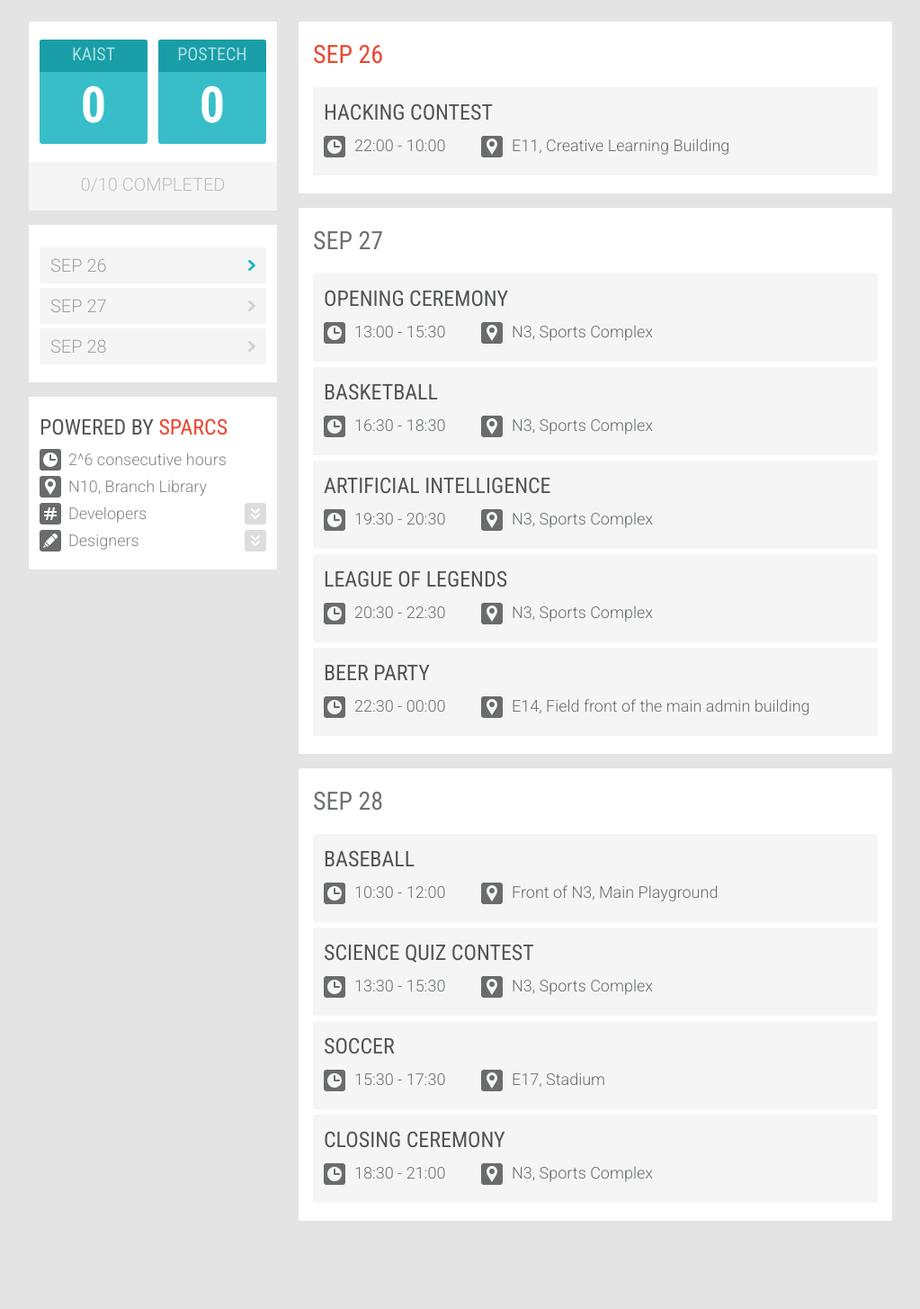
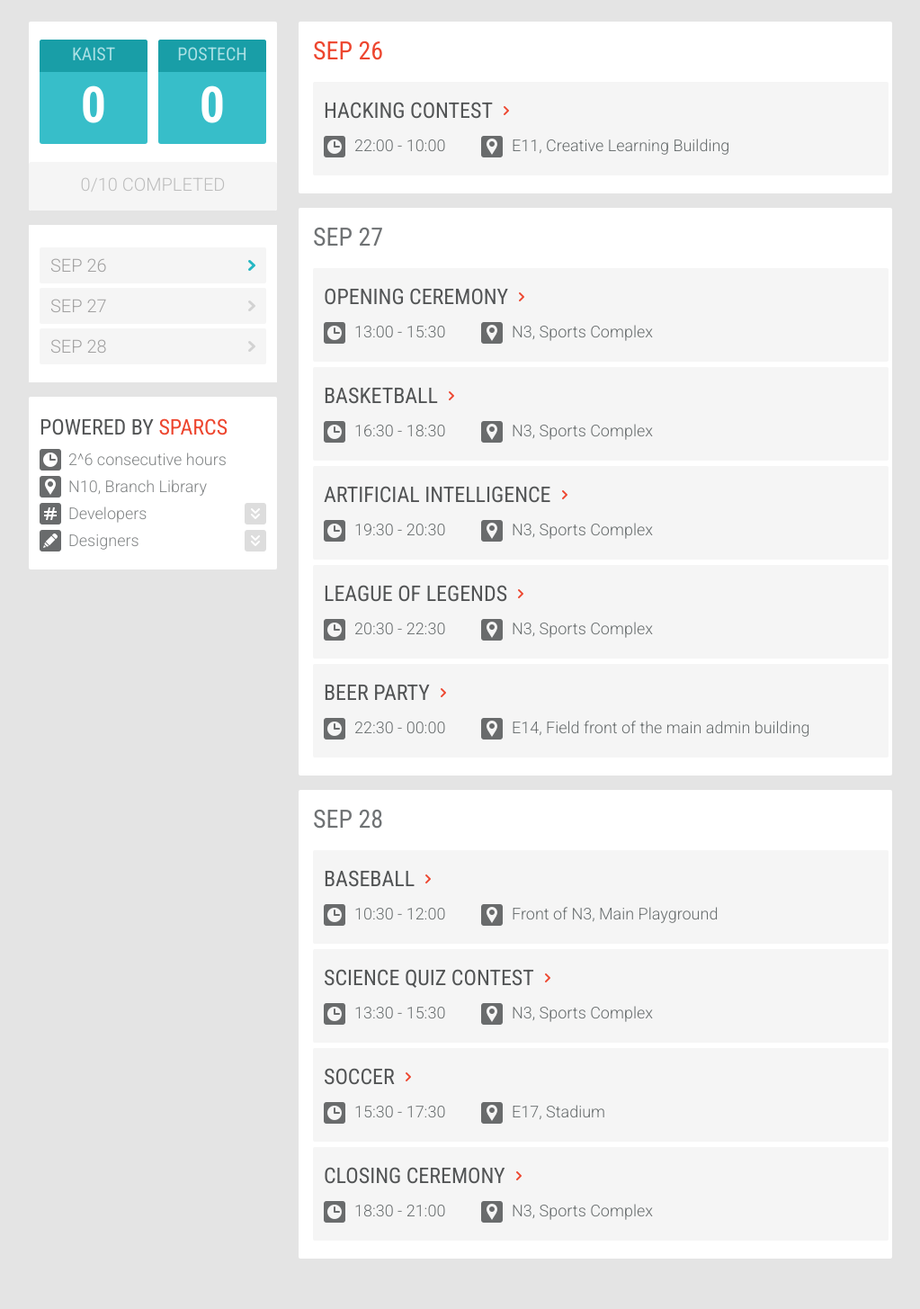
Before and after one commit to sparcs-kaist/sciwar, a Django app: page /schedule/ in a window 1280 px wide. Shown: the part 70-1525 px from the top of the page at 90% size, without its empty margins (128-1151 px from the left). Before the commit the page ends 1427 px from the top, so only its background shows below. Run offline with Django 3.2, Linux system fonts and the light colour scheme; data comes from the database, SQL or seed files in the repository; parts of the project's set-up code (start-up, migrations or seed data) failed here and were passed over; some libraries are stand-ins or nearby versions.

Commit message:
modify schedule page.

```diff
--- a/sciwar/main/static/css/common.css
+++ b/sciwar/main/static/css/common.css
@@ -15,13 +15,15 @@ a{
 	text-decoration:none;
 }
 html{
+        display:inline;
+        overflow-x:auto;
 	overflow-y:scroll;
 }
 body{
+        display:inline;
 	width:100%;
 	height:100%;
 	background:#e4e4e4;
-	overflow:auto;
         padding-bottom:40px;
 }
 #wrapper{
--- a/sciwar/main/static/css/schedule.css
+++ b/sciwar/main/static/css/schedule.css
@@ -14,8 +14,10 @@
 {
     font-family:"Roboto Condensed", "Nanum Gothic", sans-serif;
     font-size:28px;
+	line-height:28px;
     margin-bottom: 20px;
     color:#6f7274;
+	margin-top:-1px;
 }
 
 .event-field
@@ -23,18 +25,24 @@
     width:616px;
     background-color: #F5F5F5;
     margin-bottom: 6px;
-    padding-left:12px;
-    padding-top:14px;
-    padding-bottom:20px;
+	padding:20px 12px;
     border-radius:2px;
 }
-
-.event-name
+.event-name{
+	display:inline-block;
+}
+.event-name a
 {
     font-family:"Roboto Condensed", "Nanum Gothic", sans-serif;
     font-size:24px;
+	line-height:24px;
     font-weight:400;
     color:#525455;
+	background:transparent url("/media/res/img_anchor.png") right 50% no-repeat;
+	padding-right:18px;
+}
+.event-name a:hover{
+	color:#199ea7;
 }
 
 .event-detail
--- a/sciwar/main/templates/schedule.html
+++ b/sciwar/main/templates/schedule.html
@@ -25,7 +25,7 @@ DayList.update({{today_date}},0);
         {% for event in date.events %}
             <div class="event-field">
                 <div class="event-name">
-					{{event.name}}
+                    <a href="/events/{{event.id}}/">{{event.name}}</a>
                 </div>
                 <div class="event-detail">
                     <div class="event-time">
--- a/sciwar/main/views.py
+++ b/sciwar/main/views.py
@@ -160,6 +160,7 @@ def _get_schedule():
         for event in events_list:
             if event.start_time.date() == date:
                 info = {}
+                info["id"] = event.id
                 info["name"]= event.name
                 info["start_time"] = event.start_time
                 info["end_time"] = event.end_time
```
Lines whose indentation alone changed are shown as unchanged.
